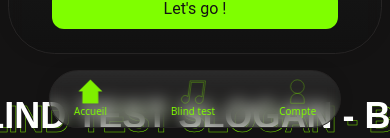
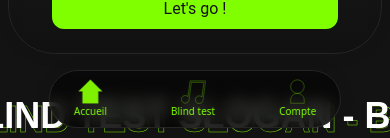
Before and after one commit to AngelHRD/BlindTestProjet, a React (Vite) app: page / in a window 390 px wide. Shown: the part 706-844 px from the top of the page. Built offline with nearby package versions, Linux system fonts and the light colour scheme; no server answers; a web font is replaced by a local one.

Commit message:
homepage responsive, navbar mobile update, carousel arrow fixed

```diff
--- a/src/App.css
+++ b/src/App.css
@@ -160,6 +160,14 @@ html {
     box-shadow: 0px 0px 16px 0px rgba(0, 0, 0, 0.1);
 }
 
+.bg-blur-dark {
+    background: linear-gradient(to bottom, rgba(0, 0, 0, 0.5), rgba(0, 0, 0, 0.8));
+    backdrop-filter: blur(8px); /* Flou du fond */
+    border-radius: 35pt;
+    border: 0.1px solid #262424;
+    box-shadow: 0px 0px 16px 0px rgba(0, 0, 0, 0.1);
+}
+
 .thumb-custom::-webkit-slider-thumb {
     -webkit-appearance: none;
     appearance: none;
--- a/src/components/cssComponents/carouselGenre.css
+++ b/src/components/cssComponents/carouselGenre.css
@@ -47,9 +47,18 @@
     color: #7ff000; /* Couleur des flèches */
 }
 
-/* Masquer les flèches sur mobile */
+/* Masquer les dots pagination sur pc */
 @media (min-width: 1024px) {
     .swiper-pagination {
         visibility: hidden;
     }
 }
+
+@media (max-width: 1024px) {
+    .swiper-button-next,
+    .swiper-button-prev,
+    .swiper-button-next::after,
+    .swiper-button-prev::after {
+        visibility: hidden;
+    }
+}
--- a/src/layouts/HeaderMobile.jsx
+++ b/src/layouts/HeaderMobile.jsx
@@ -7,7 +7,7 @@ function HeaderMobile() {
     const getFill = (path) => (location.pathname === path ? '#7ff000' : 'none');
 
     return (
-        <header className='fixed top-[92vh] left-1/2 transform -translate-x-1/2 w-auto px-6 p-2 bg-blur rounded-t-lg flex space-x-16 lg:hidden'>
+        <header className='fixed top-[92vh] left-1/2 transform -translate-x-1/2 w-auto px-6 p-2 bg-blur-dark rounded-t-lg flex space-x-16 lg:hidden z-50'>
             {/* Accueil */}
             <div className='flex flex-col items-center'>
                 <svg xmlns='http://www.w3.org/2000/svg' version='1.1' viewBox='0 0 80 80' width='25' height='25'>
--- a/src/pages/Homepage.jsx
+++ b/src/pages/Homepage.jsx
@@ -45,7 +45,7 @@ function Homepage() {
     }, [images]);
 
     return (
-        <div className='bg-[var(--noir)] relative flex flex-col items-center max-w-screen'>
+        <div className='bg-[var(--noir)] relative flex flex-col items-center max-w-screen overflow-x-hidden'>
             {/* Image de fond accueil */}
             <img className='absolute z-0 lg:mt-[-72px]' src={currentImage} alt='background' />
 
```
